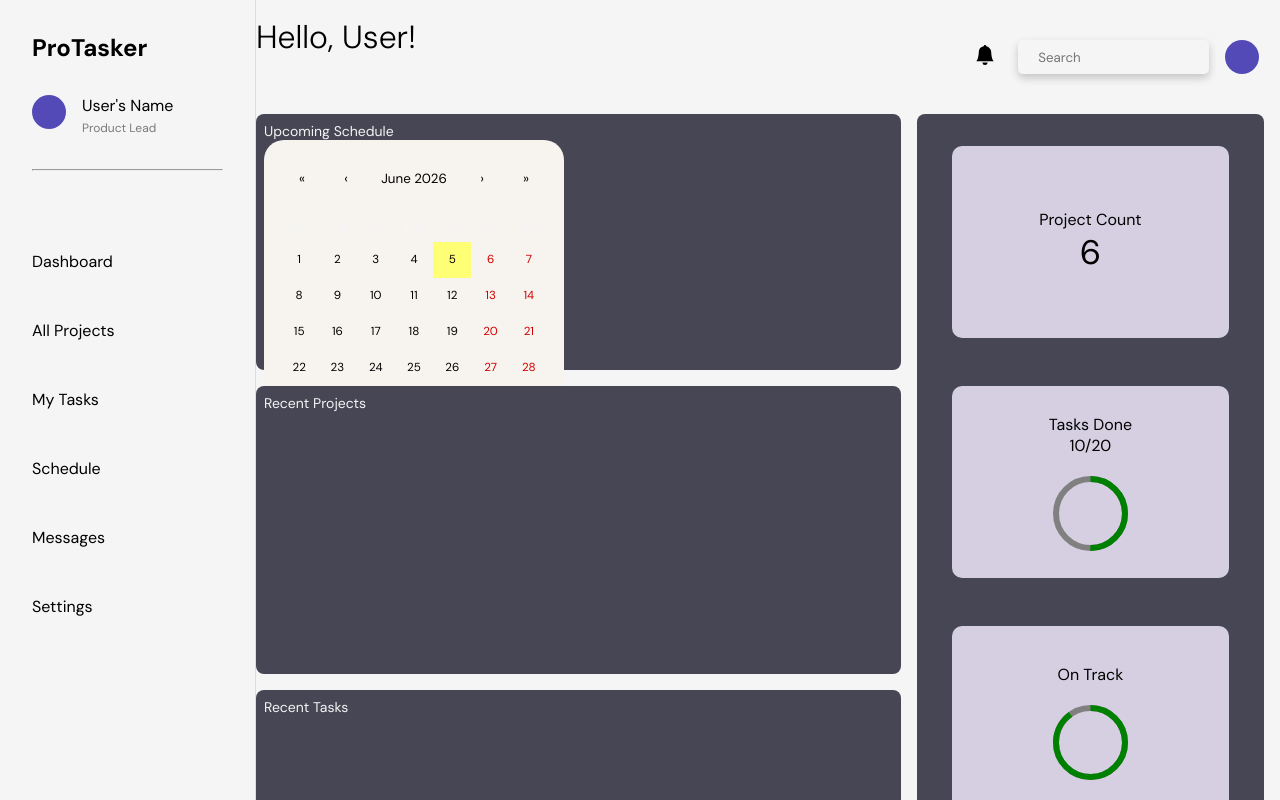
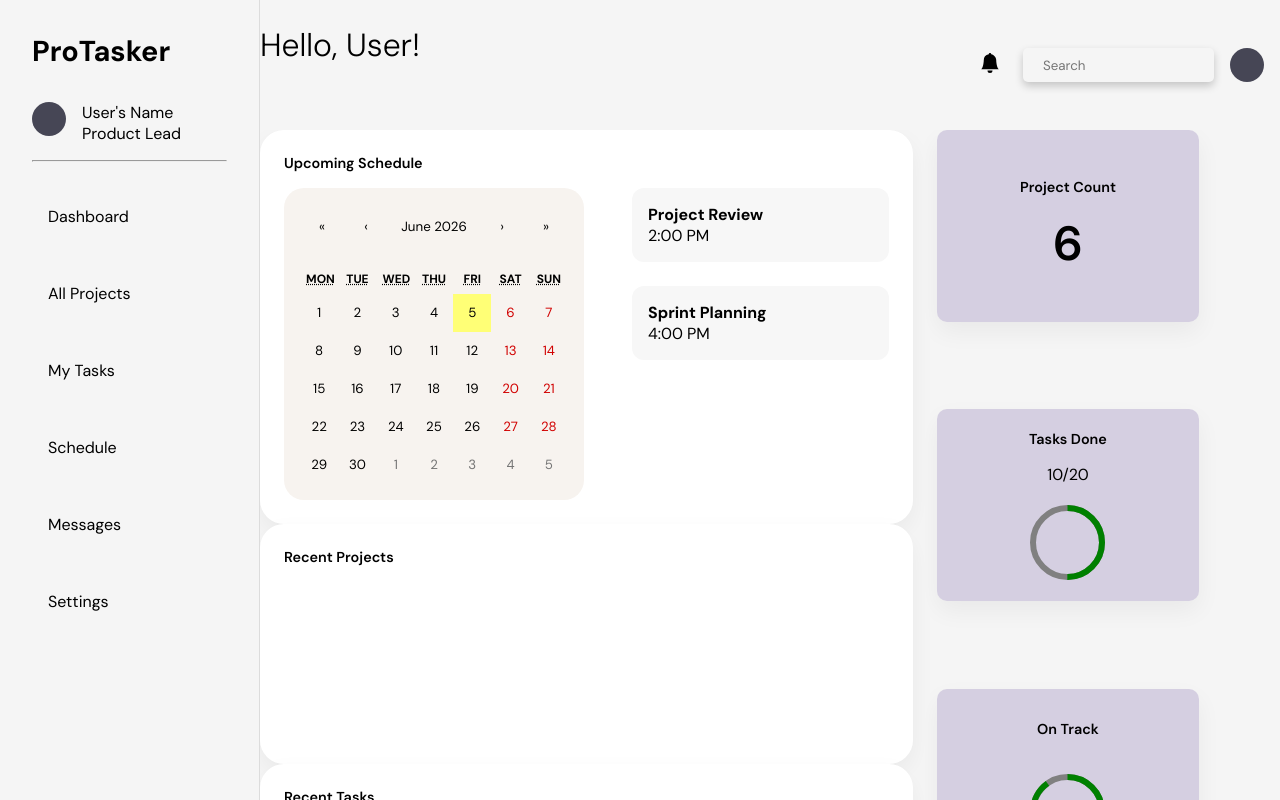
Before and after one commit to vbolden/pro-tasker-app, a React app in the folder frontend/: page /dashboard in a window 1280 px wide. Built offline with nearby package versions, Linux system fonts and the light colour scheme; the HTML template or start-up script is replaced by a standard one; a web font is replaced by a local one.

Commit message:
restyled dashboard page

```diff
--- a/frontend/src/App.css
+++ b/frontend/src/App.css
@@ -29,46 +29,50 @@ body {
 
 /* SIDEBAR */
 .sidebar {
-    height: 100vh;
-    width: 20%;
-    display: flex;
-    flex-direction: column;
-    gap: 2rem;
+    width: 260px;
+    min-width: 260px;
     padding: 2rem;
     border-right: 1px solid rgba(0, 0, 0, 0.1);
 }
 
-.sidebar-header {
-    display: flex;
-    gap: 1rem;
-}
-
-.sidebar-header span {
-    font-size: 12px;
-    color: rgba(0, 0, 0, 0.5);
+.sidebar h2 {
+    margin-bottom: 2rem;
+    font-size: 1.8rem;
 }
 
 .circle {
     width: 34px;
     height: 34px;
     border-radius: 50%;
-    background-color: #534AB7;
+    background-color: #464655;
+}
+
+.sidebar-header {
+    display: flex;
+    gap: 1rem;
+    margin-bottom: 1rem;
 }
 
 .navbar ul li {
     list-style: none;
-    margin: 3rem 0;
+    margin-top: 2rem;
 }
 
 .navbar ul li a {
+    display: block;
+    padding: 12px 16px;
+    color: inherit;
     text-decoration: none;
-    color: inherit;
+}
+
+.navbar ul li a:hover {
+    background: #f4f4f4;
+    transform: scale(1.1);
 }
 
 /* HEADER */
 header {
-    padding: 1rem 0;
-    margin-right: 1.3rem;
+    padding: 1.5rem 1rem 1.5rem 0;
 }
 
 .header-content {
@@ -99,50 +103,58 @@ header {
 
 /* DASHBOARD */
 .dash-wrapper {
-    display: flex;
-    gap: 1rem;
-    height: 100%;
-    width: 100%;
-    padding-right: 1rem;
+   display: grid;
+   grid-template-columns: 2fr 1fr;
+   gap: 1.5rem;
+   padding-right: 1rem;
+   height: calc(100vh - 100px);
 }
 
 .dash-left {
-    flex: 65;
-    display: flex;
-    flex-direction: column;
-    gap: 1rem;
+    display: grid;
+    grid-template-rows: auto auto auto;
 }
 
 .dash-right {
-    flex: 35;
-    border-radius: 8px;
-    background-color: #464655;
-    display: flex;
-    flex-direction: column;
-    gap: 3rem;
-    justify-content: center;
-    align-items: center;
+    display: grid;
+    grid-template-rows: repeat(3, 1fr);
+    gap: 1.5rem;
+    background: transparent;
 }
 
 .schedule,
 .projects,
-.tasks {
-    width: 100%;
-    background-color: #464655;
-    border-radius: 8px;
-    padding: 0.5rem;
-    color: whitesmoke;
-    font-size: 14px;
+.tasks,
+#project-stats,
+#tasks-done,
+#stats  {
+    background: white;
+    border-radius: 24px;
+    padding: 1.5rem;
+    box-shadow: 0 10px 25px rgba(0, 0, 0, 0.05);
+}
+
+.schedule p,
+.projects p,
+.tasks p,
+#project-stats p,
+#tasks-done p,
+#stats p {
+    font-size: 0.9rem;
+    font-weight: 600;
+    margin-bottom: 1rem;
 }
 
 .schedule {
-    height: 16rem;
+    min-height: 380px;
 }
+
 .projects {
-    height: 18rem;
+    min-height: 240px;
 }
+
 .tasks {
-    height: 10rem;
+    min-height: 180px;
 }
 
 /* CALENDAR */
@@ -156,6 +168,25 @@ header {
 
 .calendar .react-calendar__navigation {
     margin-bottom: 1rem;
+}
+
+.schedule-content {
+    display: flex;
+    gap: 3rem;
+    align-items: flex-start;
+}
+
+.upcoming-events {
+    flex: 1;
+    display: flex;
+    flex-direction: column;
+    gap: 1.5rem;
+}
+
+.event-card {
+    background: #f7f7f7;
+    border-radius: 12px;
+    padding: 1rem;
 }
 
 /* STATS */
@@ -174,7 +205,8 @@ header {
 }
 
 .big-number {
-    font-size: 34px;
+    font-size: 3rem;
+    font-weight: 600;
 }
 
 .progress {
@@ -190,3 +222,46 @@ header {
 .CircularProgressbar-trail {
     stroke: gray;
 }
+
+@media (max-width: 1200px) {
+    .dash-wrapper {
+        grid-template-columns: 1fr;
+    }
+
+    .dash-right {
+        grid-template-columns: repeat(3, 1fr);
+        grid-template-rows: auto;
+        display: grid;
+    }
+}
+
+@media (max-width: 768px) {
+
+    .page-container {
+        flex-direction: column;
+    }
+
+    .dash-wrapper {
+        grid-template-columns: 1fr;
+    }
+
+    .dash-right {
+        display: grid;
+        grid-template-columns: 1fr;
+    }
+
+    .header-content {
+        flex-direction: column;
+        align-items: flex-start;
+        gap: 1rem;
+    }
+
+    .header-right {
+        width: 100%;
+    }
+
+    .header-right input {
+        width: 100%;
+    }
+
+}
```
